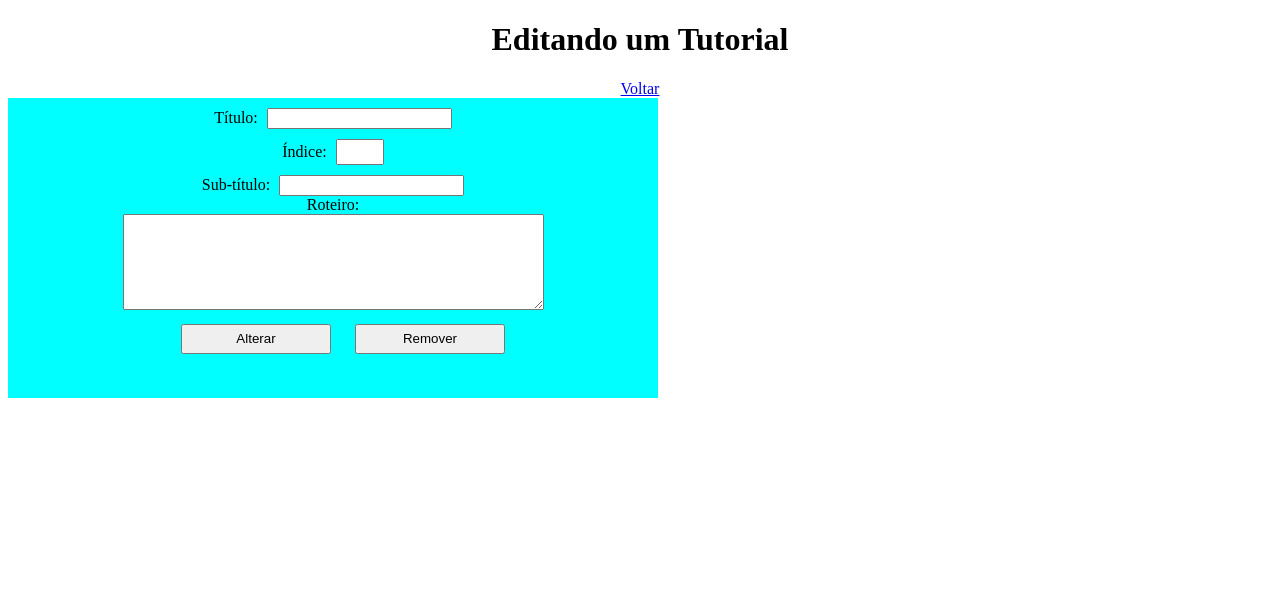
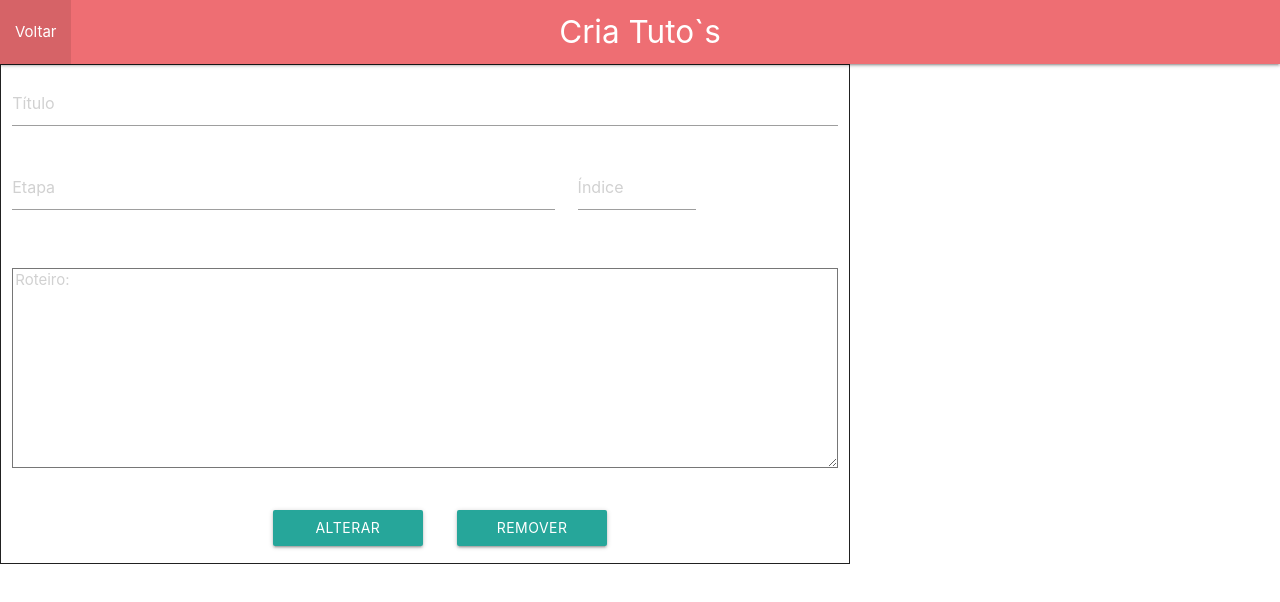
Before and after one commit to HMJussani/nodeJs, a website: page tutofaz/web/update.html in a window 1280 px wide. Drawn offline with nearby package versions, Linux system fonts and the light colour scheme; no server answers.

Commit message:
Atualização Materialize

```diff
--- a/tutofaz/assets/css/styles.css
+++ b/tutofaz/assets/css/styles.css
@@ -1,14 +1,20 @@
-body {}
+body {
 
+}
+#roteiro{
+   height: 200px;
+   width:  100%;
+}
 .title {
     text-align: center;
 }
 
 .bodyTuto {
-    height: 300px;
-    width: 650px;
-    background-color: aqua;
+    height: 500px;
+    width: 850px;
     text-align: center;
+    border-style: solid;
+    border-width: 1px;
 }
 
 .injetada {
@@ -29,8 +35,9 @@ body {}
     margin-bottom: 10px;
     width: 650px;
     height: 150px;
-    background-color: yellowgreen;
     text-align: center;
+    border-style: solid;
+    border-width: 1px;
 }
 
 input {
@@ -38,9 +45,8 @@ input {
     margin-left: 5px;
 }
 
-button {
-    margin-top: 10px;
-    margin-left: 20px;
+.btn {
+    margin-left:30px;
     margin-bottom: 10px;
     width: 150px;
     height: 30px;
--- a/tutofaz/assets/js/update.js
+++ b/tutofaz/assets/js/update.js
@@ -58,7 +58,7 @@ function criarLinks(data) {
         var a = document.createElement('a');
         var div = document.createElement('div');
         a.className = 'titulos';
-        div.className = 'link';
+        div.className = 'row';
         a.id = data[i].title;
         a.setAttribute('href', `javascript:lerBanco("${data[i].title}")`);
         a.appendChild(document.createTextNode(data[i].title));
@@ -87,7 +87,7 @@ function criarDivs(data) {
         var div = document.createElement('div');
         if (i === 0) {
             var divTitle = document.createElement('div');
-            divTitle.className = 'title';
+            divTitle.className = 'injetada';
             divTitle.id = 'title';
             divTitle.appendChild(document.createTextNode(data[i].title));
             corpo.appendChild(divTitle);
--- a/tutofaz/web/update.html
+++ b/tutofaz/web/update.html
@@ -6,24 +6,49 @@
     <meta name="viewport" content="width=device-width, initial-scale=1.0">
     <link rel="icon" type="imagem/png" href="../assets/img/edit.png" />
     <link rel="stylesheet" type="text/css" href="../assets/css/styles.css">
+    <link type="text/css" rel="stylesheet" href="../assets/css/materialize.min.css" media="screen,projection" />
+    <link href="https://fonts.googleapis.com/icon?family=Material+Icons" rel="stylesheet">
+    <meta name="viewport" content="width=device-width, initial-scale=1.0" />
     <title>Faz Tuto</title>
 
 </head>
 
 <body>
-    <div class="title">
-        <h1>Editando um Tutorial</h1>
-        <a href="index.html">Voltar</a>
-    </div>
+    <nav>
+        <div class="nav-wrapper">
+            <a href="#" class="brand-logo center">Cria Tuto`s</a>
+            <ul id="nav-mobile" class="left hide-on-med-and-down">
+                <li><a href="index.html">Voltar</a></li>
+            </ul>
+        </div>
+    </nav>
     <div class="bodyTuto">
-        Título: <input type="text" name="titulo" id="title" required /><br />
-        Índice: <input class="interacao" type="number" name="interacao" id="interacao" min="1" /><br />
-        Sub-título: <input type="text" name="subtitulo" id="subtitle" required /><br />
-        Roteiro:<br />
-        <textarea type="text" name="roteiro" id="roteiro" rows="6" cols="50"></textarea>
-        <br />
-        <button class="btn" onclick="updateHtml()">Alterar</button>
-        <button class="btn" onclick="removeHtml()">Remover</button>
+        <div class="row">
+            <div class="input-field col s12">
+                <input placeholder="Título" id="title" type="text" class="validate">
+            </div>
+            <div class="row">
+                <div class="input-field col s8">
+                    <input placeholder="Etapa" id="subtitle" type="text" class="validate">
+
+                </div>
+                <div class="input-field col s2">
+
+                    <input placeholder="Índice" id="interacao" type="number" min="1" class="validate">
+                </div>
+            </div>
+            <div class="row" >
+                <div class="input-field col s12">
+                    <textarea placeholder="Roteiro:" id="roteiro"></textarea>
+                </div>
+            </div>
+
+            <div class="row">
+                <button class="btn" onclick="updateHtml()">Alterar</button>
+                <button class="btn" onclick="removeHtml()">Remover</button>
+            </div>
+        </div>
+
     </div>
 
     <script src="https://www.gstatic.com/firebasejs/live/3.0/firebase.js"></script>
```
Also changed, not shown: tutofaz/web/index.html (+2 -4 lines), tutofaz/web/novo.html (+24 -12 lines).
